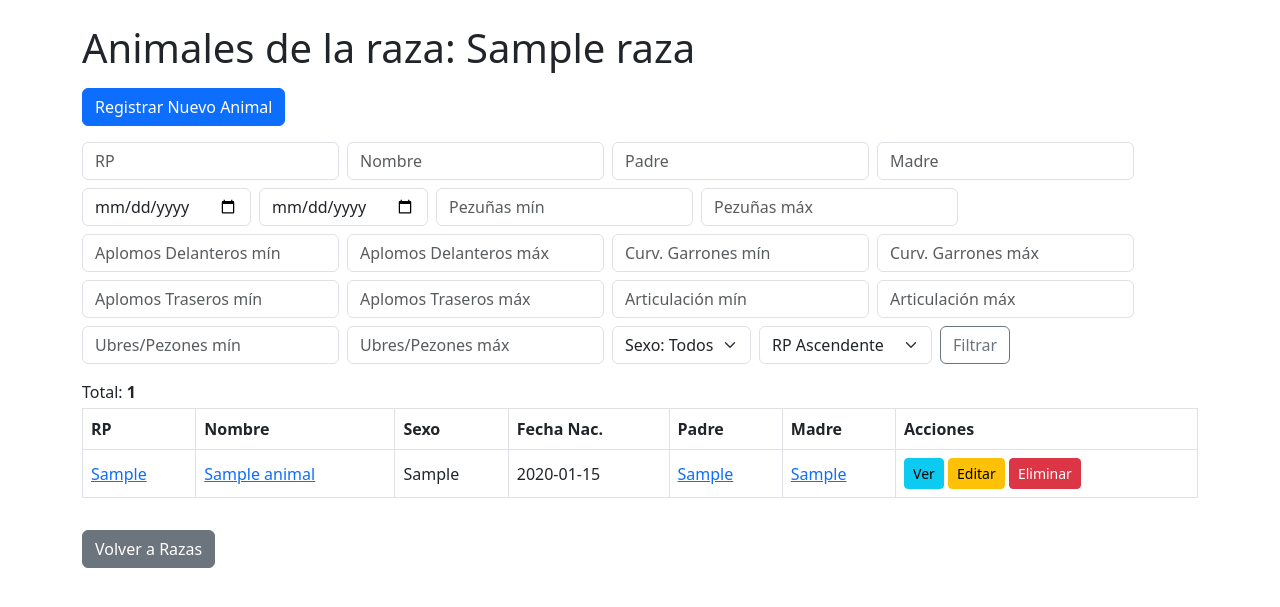
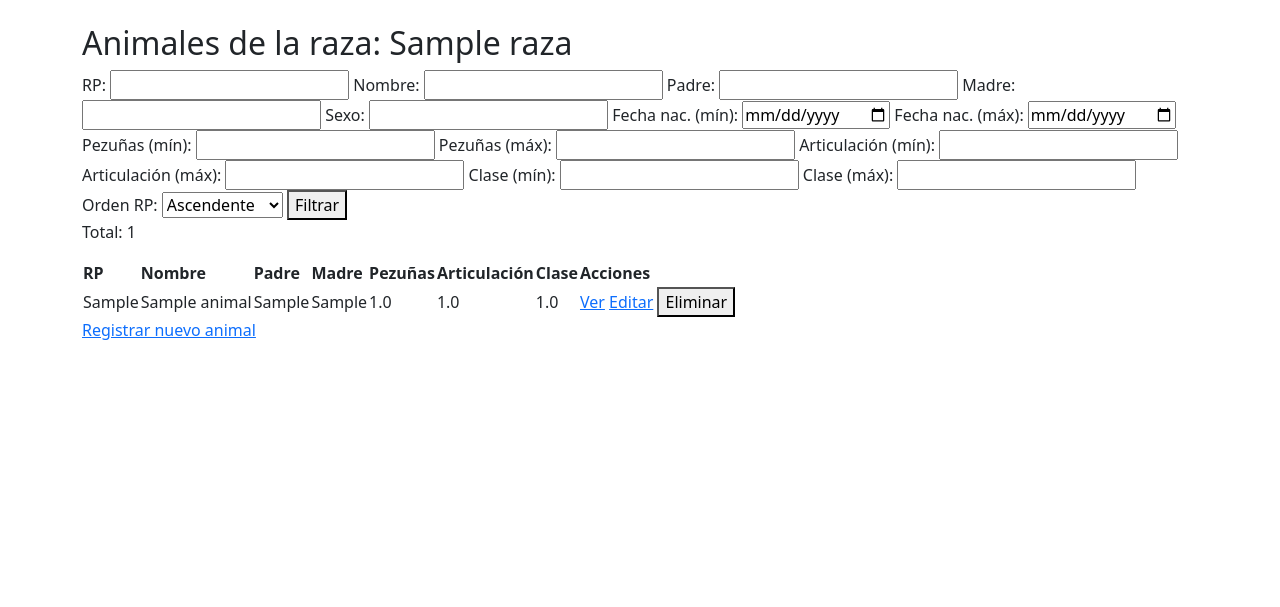
Before and after one commit to Fermin2107/Genetics, a Flask app: page /raza/1 in a window 1280 px wide. Shown: the part 56-663 px from the top of the page. Run offline with Flask 3, Linux system fonts and the light colour scheme; a user stored in the database is signed in; tables that the repository leaves empty hold one stand-in row (values such as "Sample post").

Commit message:
Update raza.html

```diff
--- a/templates/raza.html
+++ b/templates/raza.html
@@ -1,138 +1,86 @@
 {% extends "base.html" %}
 {% block content %}
-<h1 class="mt-4 mb-3">Animales de la raza: {{ raza.nombre }}</h1>
+<h2>Animales de la raza: {{ raza.nombre }}</h2>
+<form method="get" action="">
+    <label for="rp">RP:</label>
+    <input type="text" name="rp" id="rp" value="{{ request.args.get('rp', '') }}">
 
-<div class="d-flex flex-wrap mb-3 gap-2">
-  <a href="{{ url_for('registrar_animal', raza_id=raza.id) }}" class="btn btn-primary">Registrar Nuevo Animal</a>
-</div>
+    <label for="nombre">Nombre:</label>
+    <input type="text" name="nombre" id="nombre" value="{{ request.args.get('nombre', '') }}">
 
-<form class="row g-2 mb-3" method="get" action="{{ url_for('ver_raza', raza_id=raza.id) }}">
-  <div class="col-auto">
-    <input type="text" name="rp" class="form-control" placeholder="RP" value="{{ request.args.get('rp', '') }}">
-  </div>
-  <div class="col-auto">
-    <input type="text" name="nombre" class="form-control" placeholder="Nombre" value="{{ request.args.get('nombre', '') }}">
-  </div>
-  <div class="col-auto">
-    <input type="text" name="padre" class="form-control" placeholder="Padre" value="{{ request.args.get('padre', '') }}">
-  </div>
-  <div class="col-auto">
-    <input type="text" name="madre" class="form-control" placeholder="Madre" value="{{ request.args.get('madre', '') }}">
-  </div>
-  <div class="col-auto">
-    <input type="date" name="fecha_nac_min" class="form-control" placeholder="Fecha Nac. desde" value="{{ request.args.get('fecha_nac_min', '') }}">
-  </div>
-  <div class="col-auto">
-    <input type="date" name="fecha_nac_max" class="form-control" placeholder="Fecha Nac. hasta" value="{{ request.args.get('fecha_nac_max', '') }}">
-  </div>
-  <!-- Campos de rango: pezuñas, ap_delanteros, curv_garrones, ap_traseros, articulacion, ubres_pezones -->
-  <div class="col-auto">
-    <input type="text" name="pezuñas_min" class="form-control" placeholder="Pezuñas mín" value="{{ request.args.get('pezuñas_min', '') }}">
-  </div>
-  <div class="col-auto">
-    <input type="text" name="pezuñas_max" class="form-control" placeholder="Pezuñas máx" value="{{ request.args.get('pezuñas_max', '') }}">
-  </div>
-  <div class="col-auto">
-    <input type="text" name="ap_delanteros_min" class="form-control" placeholder="Aplomos Delanteros mín" value="{{ request.args.get('ap_delanteros_min', '') }}">
-  </div>
-  <div class="col-auto">
-    <input type="text" name="ap_delanteros_max" class="form-control" placeholder="Aplomos Delanteros máx" value="{{ request.args.get('ap_delanteros_max', '') }}">
-  </div>
-  <div class="col-auto">
-    <input type="text" name="curv_garrones_min" class="form-control" placeholder="Curv. Garrones mín" value="{{ request.args.get('curv_garrones_min', '') }}">
-  </div>
-  <div class="col-auto">
-    <input type="text" name="curv_garrones_max" class="form-control" placeholder="Curv. Garrones máx" value="{{ request.args.get('curv_garrones_max', '') }}">
-  </div>
-  <div class="col-auto">
-    <input type="text" name="ap_traseros_min" class="form-control" placeholder="Aplomos Traseros mín" value="{{ request.args.get('ap_traseros_min', '') }}">
-  </div>
-  <div class="col-auto">
-    <input type="text" name="ap_traseros_max" class="form-control" placeholder="Aplomos Traseros máx" value="{{ request.args.get('ap_traseros_max', '') }}">
-  </div>
-  <div class="col-auto">
-    <input type="text" name="articulacion_min" class="form-control" placeholder="Articulación mín" value="{{ request.args.get('articulacion_min', '') }}">
-  </div>
-  <div class="col-auto">
-    <input type="text" name="articulacion_max" class="form-control" placeholder="Articulación máx" value="{{ request.args.get('articulacion_max', '') }}">
-  </div>
-  <div class="col-auto">
-    <input type="text" name="ubres_pezones_min" class="form-control" placeholder="Ubres/Pezones mín" value="{{ request.args.get('ubres_pezones_min', '') }}">
-  </div>
-  <div class="col-auto">
-    <input type="text" name="ubres_pezones_max" class="form-control" placeholder="Ubres/Pezones máx" value="{{ request.args.get('ubres_pezones_max', '') }}">
-  </div>
-  <div class="col-auto">
-    <select name="sexo" class="form-select">
-      <option value="">Sexo: Todos</option>
-      <option value="Macho" {% if request.args.get('sexo') == 'Macho' %}selected{% endif %}>Macho</option>
-      <option value="Hembra" {% if request.args.get('sexo') == 'Hembra' %}selected{% endif %}>Hembra</option>
+    <label for="padre">Padre:</label>
+    <input type="text" name="padre" id="padre" value="{{ request.args.get('padre', '') }}">
+
+    <label for="madre">Madre:</label>
+    <input type="text" name="madre" id="madre" value="{{ request.args.get('madre', '') }}">
+
+    <label for="sexo">Sexo:</label>
+    <input type="text" name="sexo" id="sexo" value="{{ request.args.get('sexo', '') }}">
+
+    <label for="fecha_nac_min">Fecha nac. (mín):</label>
+    <input type="date" name="fecha_nac_min" id="fecha_nac_min" value="{{ request.args.get('fecha_nac_min', '') }}">
+    <label for="fecha_nac_max">Fecha nac. (máx):</label>
+    <input type="date" name="fecha_nac_max" id="fecha_nac_max" value="{{ request.args.get('fecha_nac_max', '') }}">
+
+    <!-- FILTROS NUMÉRICOS -->
+    <label for="pezuñas_min">Pezuñas (mín):</label>
+    <input type="number" step="any" name="pezuñas_min" id="pezuñas_min" value="{{ request.args.get('pezuñas_min', '') }}">
+    <label for="pezuñas_max">Pezuñas (máx):</label>
+    <input type="number" step="any" name="pezuñas_max" id="pezuñas_max" value="{{ request.args.get('pezuñas_max', '') }}">
+
+    <label for="articulacion_min">Articulación (mín):</label>
+    <input type="number" step="any" name="articulacion_min" id="articulacion_min" value="{{ request.args.get('articulacion_min', '') }}">
+    <label for="articulacion_max">Articulación (máx):</label>
+    <input type="number" step="any" name="articulacion_max" id="articulacion_max" value="{{ request.args.get('articulacion_max', '') }}">
+
+    <label for="clase_min">Clase (mín):</label>
+    <input type="number" step="any" name="clase_min" id="clase_min" value="{{ request.args.get('clase_min', '') }}">
+    <label for="clase_max">Clase (máx):</label>
+    <input type="number" step="any" name="clase_max" id="clase_max" value="{{ request.args.get('clase_max', '') }}">
+
+    <label for="orden">Orden RP:</label>
+    <select name="orden" id="orden">
+        <option value="asc" {% if orden == 'asc' %}selected{% endif %}>Ascendente</option>
+        <option value="desc" {% if orden == 'desc' %}selected{% endif %}>Descendente</option>
     </select>
-  </div>
-  <div class="col-auto">
-    <select name="orden" class="form-select">
-      <option value="asc" {% if orden == 'asc' %}selected{% endif %}>RP Ascendente</option>
-      <option value="desc" {% if orden == 'desc' %}selected{% endif %}>RP Descendente</option>
-    </select>
-  </div>
-  <div class="col-auto">
-    <button class="btn btn-outline-secondary" type="submit">Filtrar</button>
-  </div>
+
+    <button type="submit">Filtrar</button>
 </form>
+<p>Total: {{ total }}</p>
 
-<p class="mb-1">Total: <b>{{ total }}</b></p>
-
-<div class="table-responsive">
-  <table class="table table-bordered align-middle">
+<table>
     <thead>
         <tr>
             <th>RP</th>
             <th>Nombre</th>
-        <th>Sexo</th>
-        <th>Fecha Nac.</th>
             <th>Padre</th>
             <th>Madre</th>
+            <th>Pezuñas</th>
+            <th>Articulación</th>
+            <th>Clase</th>
             <th>Acciones</th>
         </tr>
     </thead>
     <tbody>
         {% for animal in animales %}
         <tr>
+            <td>{{ animal.rp }}</td>
+            <td>{{ animal.nombre }}</td>
+            <td>{{ animal.padre }}</td>
+            <td>{{ animal.madre }}</td>
+            <td>{{ animal.pezuñas }}</td>
+            <td>{{ animal.articulacion }}</td>
+            <td>{{ animal.clase }}</td>
             <td>
-          <a href="{{ url_for('ficha_animal', id=animal.id) }}">{{ animal.rp }}</a>
-        </td>
-        <td>
-          <a href="{{ url_for('ficha_animal', id=animal.id) }}">{{ animal.nombre }}</a>
-        </td>
-        <td>{{ animal.sexo }}</td>
-        <td>{% if animal.fecha_nac %}{{ animal.fecha_nac.strftime('%Y-%m-%d') }}{% endif %}</td>
-        <td>
-          {% set padre = animales|selectattr("rp", "equalto", animal.padre)|first or animales|selectattr("nombre", "equalto", animal.padre)|first %}
-          {% if padre %}
-            <a href="{{ url_for('ficha_animal', id=padre.id) }}">{{ animal.padre }}</a>
-          {% else %}
-            {{ animal.padre }}
-          {% endif %}
-        </td>
-        <td>
-          {% set madre = animales|selectattr("rp", "equalto", animal.madre)|first or animales|selectattr("nombre", "equalto", animal.madre)|first %}
-          {% if madre %}
-            <a href="{{ url_for('ficha_animal', id=madre.id) }}">{{ animal.madre }}</a>
-          {% else %}
-            {{ animal.madre }}
-          {% endif %}
-        </td>
-        <td>
-          <a href="{{ url_for('ficha_animal', id=animal.id) }}" class="btn btn-sm btn-info">Ver</a>
-          <a href="{{ url_for('editar_animal', id=animal.id) }}" class="btn btn-sm btn-warning">Editar</a>
-          <form action="{{ url_for('eliminar_animal', id=animal.id) }}" method="post" style="display:inline;" onsubmit="return confirm('¿Seguro que deseas eliminar este animal?');">
-            <button type="submit" class="btn btn-sm btn-danger">Eliminar</button>
+                <a href="{{ url_for('ficha_animal', id=animal.id) }}">Ver</a>
+                <a href="{{ url_for('editar_animal', id=animal.id) }}">Editar</a>
+                <form method="post" action="{{ url_for('eliminar_animal', id=animal.id) }}" style="display:inline;">
+                    <button type="submit" onclick="return confirm('¿Seguro que quieres eliminar?')">Eliminar</button>
                 </form>
             </td>
         </tr>
         {% endfor %}
     </tbody>
 </table>
-</div>
-<a href="{{ url_for('razas') }}" class="btn btn-secondary mt-3">Volver a Razas</a>
+<a href="{{ url_for('registrar_animal', raza_id=raza.id) }}">Registrar nuevo animal</a>
 {% endblock %}
```
Lines whose indentation alone changed are shown as unchanged.
